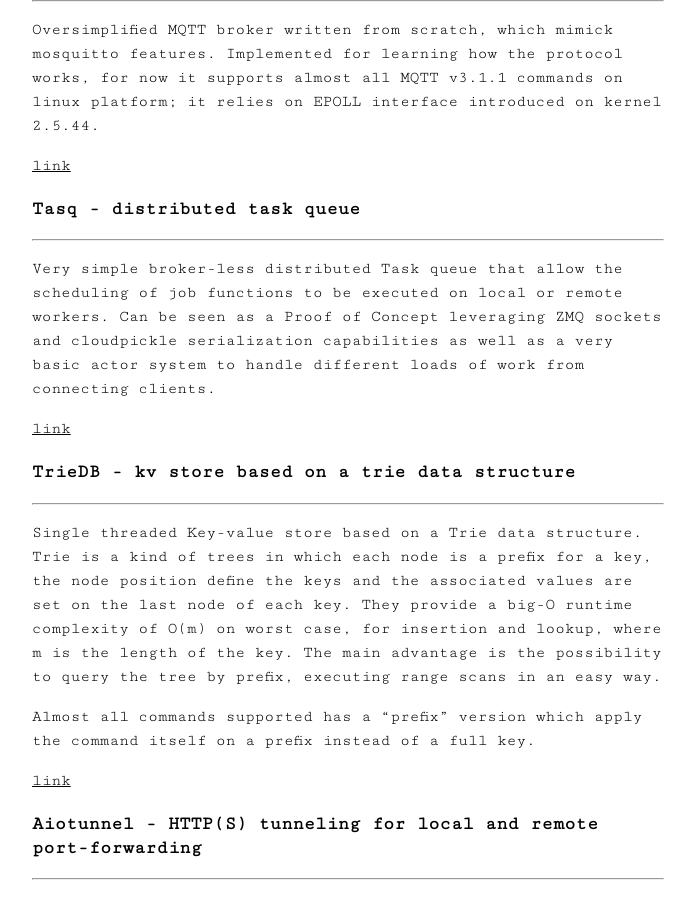
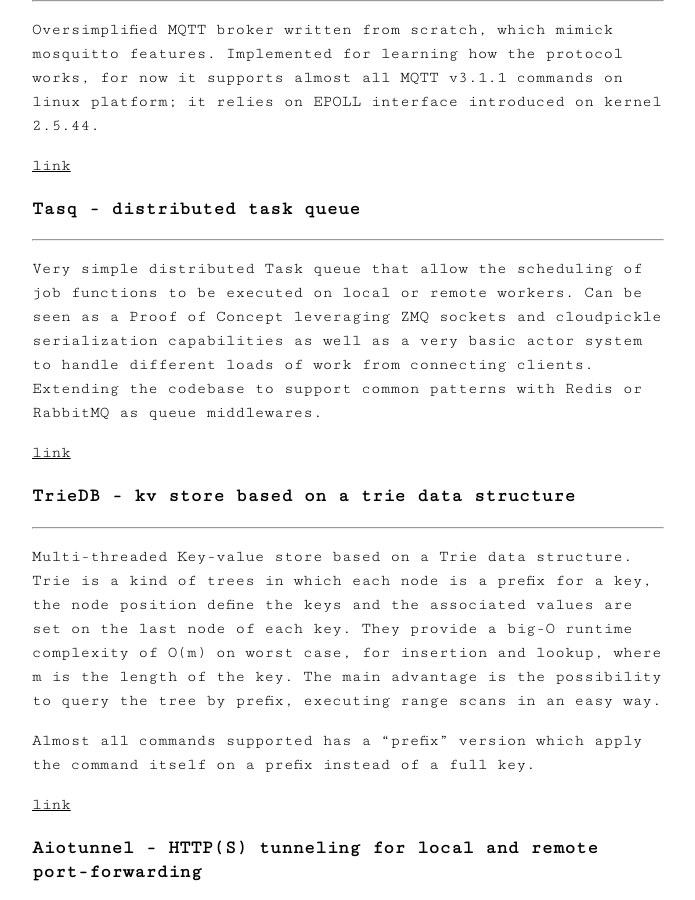
Before and after one commit to codepr/codepr.github.io, a Jekyll site: the page built from projects.md, in a window 1280 px wide and 900 px high, scrolled down 252 px. Shown: the whole window, without its empty margins (292-987 px from the left). Built offline with Jekyll 4.4.1, drawn with Linux system fonts in a browser that asks for light colours.

Commit message:
Updated projects session

```diff
--- a/projects.md
+++ b/projects.md
@@ -16,17 +16,18 @@
 
 ### Tasq - distributed task queue
 ---------------------------------------------------------------------
-Very simple broker-less distributed Task queue that allow the scheduling of job
+Very simple distributed Task queue that allow the scheduling of job
 functions to be executed on local or remote workers. Can be seen as a Proof of
 Concept leveraging ZMQ sockets and cloudpickle serialization capabilities as
 well as a very basic actor system to handle different loads of work from
-connecting clients.
+connecting clients. Extending the codebase to support common patterns with
+Redis or RabbitMQ as queue middlewares.
 
 [link](https://github.com/codepr/tasq.git)
 
 ### TrieDB - kv store based on a trie data structure
 -------------------------------------------------------------------------
-Single threaded Key-value store based on a Trie data structure. Trie is a kind
+Multi-threaded Key-value store based on a Trie data structure. Trie is a kind
 of trees in which each node is a prefix for a key, the node position define the
 keys and the associated values are set on the last node of each key. They
 provide a big-O runtime complexity of O(m) on worst case, for insertion and
```
